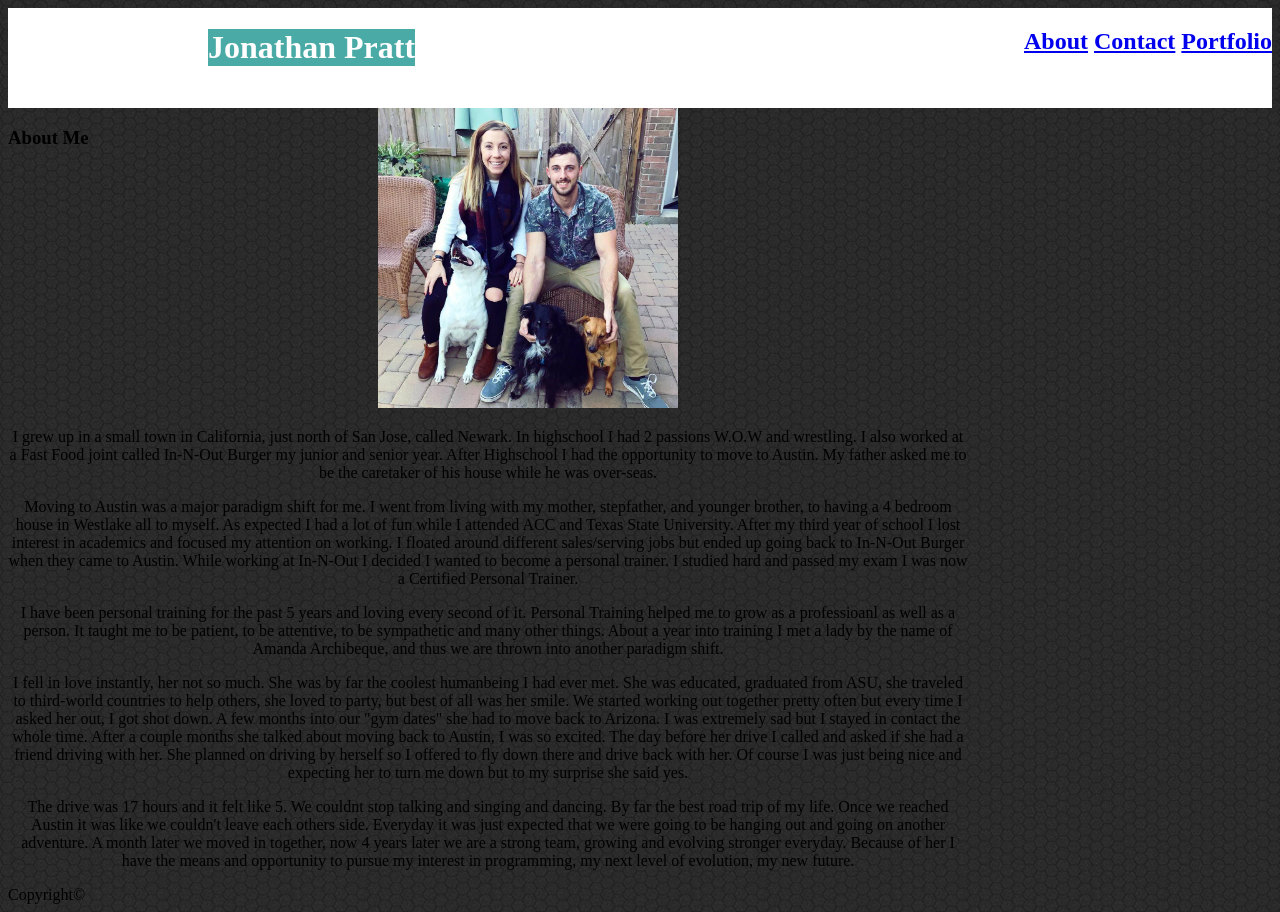
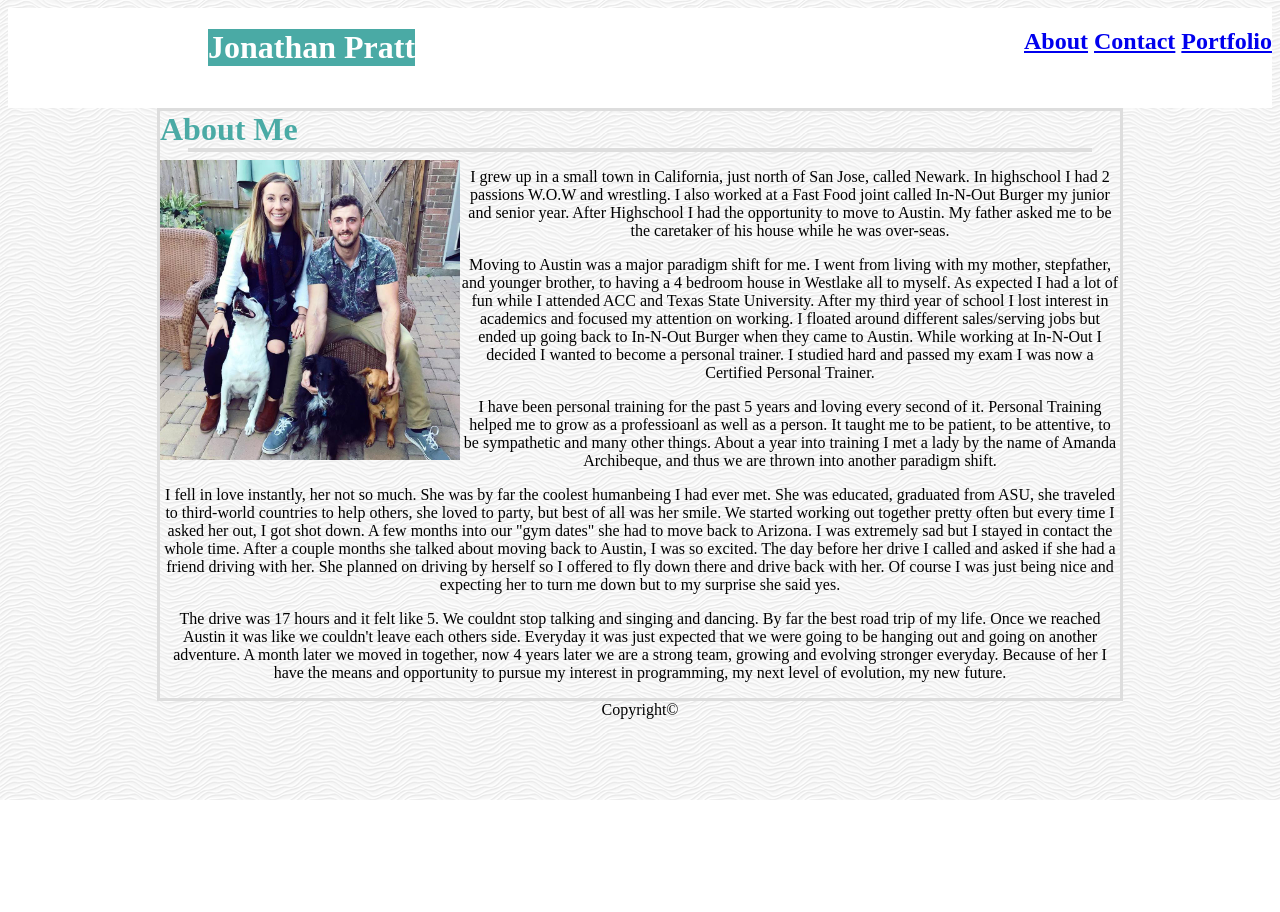
Before and after one commit to jp172010/jp172010.github.io, a plain HTML site: page index.html in a window 1280 px wide. After the commit the page ends 800 px from the top, so only its background shows below. Drawn offline with Linux system fonts and the light colour scheme.

Commit message:
This is my first commit

```diff
--- a/assets/css/style.css
+++ b/assets/css/style.css
@@ -1,3 +1,6 @@
+body{
+    text-align: center;
+}
 #top{
     background-color: #ffffff;
     height: 100px;
@@ -12,12 +15,23 @@ h2{
     float: right;
 }
 h3{
+    font-size: 32px;
+    color: #4aaaa5;
+    float: left;
+    margin: auto;
+}
+hr{
+    width: 900px;
+}
+#story{
+    margin: auto;
+    width: 960px;
+    border-style: solid;
+    border-color: #dddddd;
+}
+#pic{
     float: left;
 }
-#pic{
+footer{
 
 }
-#story{
-    width: 960px;
-    text-align: center;
-}
--- a/index.html
+++ b/index.html
@@ -7,7 +7,7 @@
     <meta name="viewport" content="width=device-width, initial-scale=1">
     <link rel="stylesheet" type="text/css" media="screen" href="assets/css/style.css">
 </head>
-<body background="assets/images/dark-honeycomb.png">
+<body background="assets/images/white-waves.png">
 <div id="top">
     <h1>
         Jonathan Pratt
@@ -22,6 +22,7 @@
     <h3>
         About Me
     </h3>
+    <hr style="border: 2px solid #dddddd;" />
     <img id="pic" src="assets/images/Profile.jpg" alt="My Family" style="width:300px;height:300px;">
     <p>
         I grew up in a small town in California, just north of San Jose, called Newark. In highschool I had 2 passions W.O.W and wrestling. I also worked at a Fast Food joint called In-N-Out Burger my junior and senior year. After Highschool I had the opportunity to move to Austin. My father asked me to be the caretaker of his house while he was over-seas.
```
Also changed, not shown: contact.html (+1 -1 lines), portfolio.html (+1 -1 lines), assets/images/dark-honeycomb.png (deleted), assets/images/white-waves.png (added), 3 other files.
